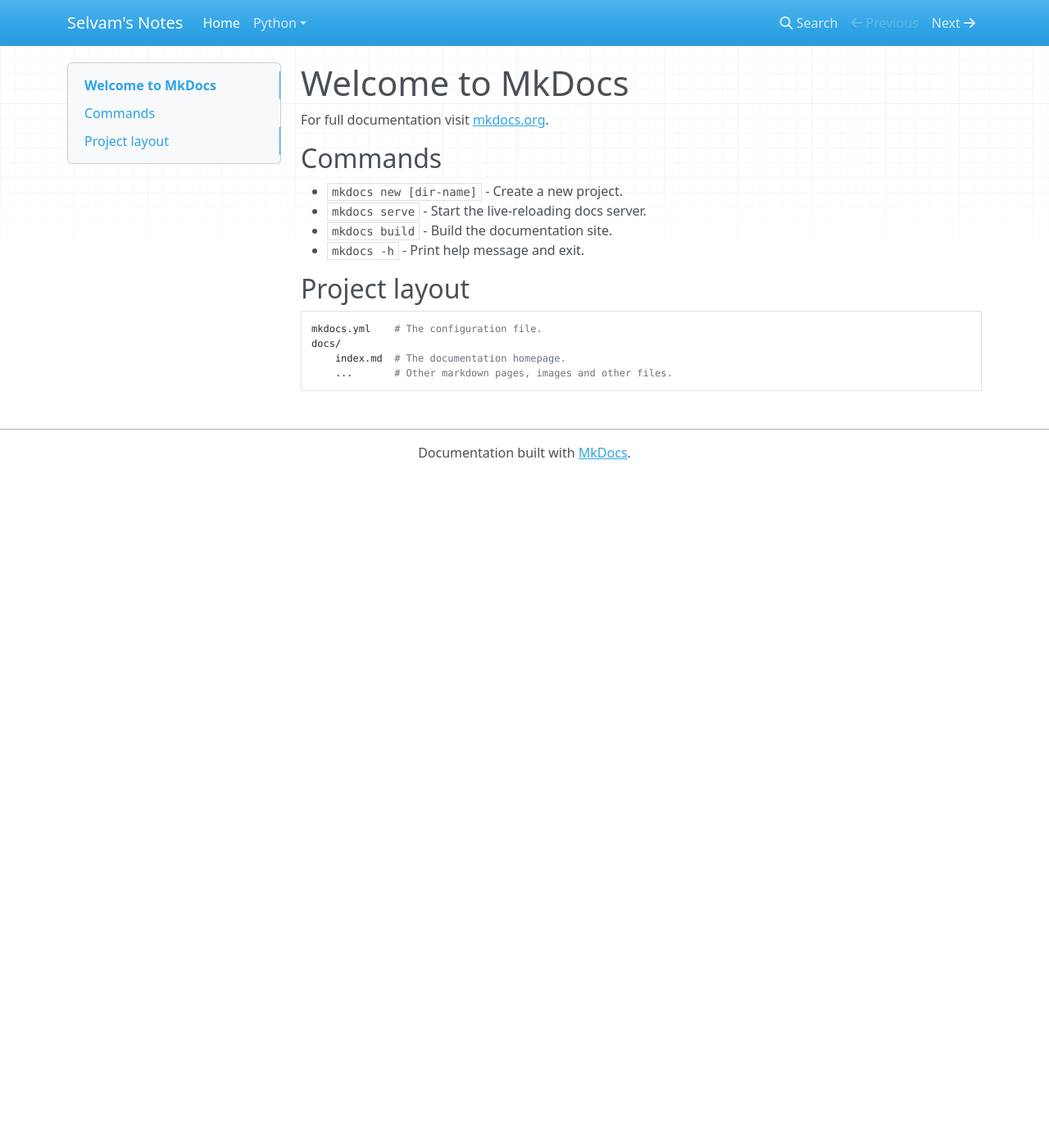
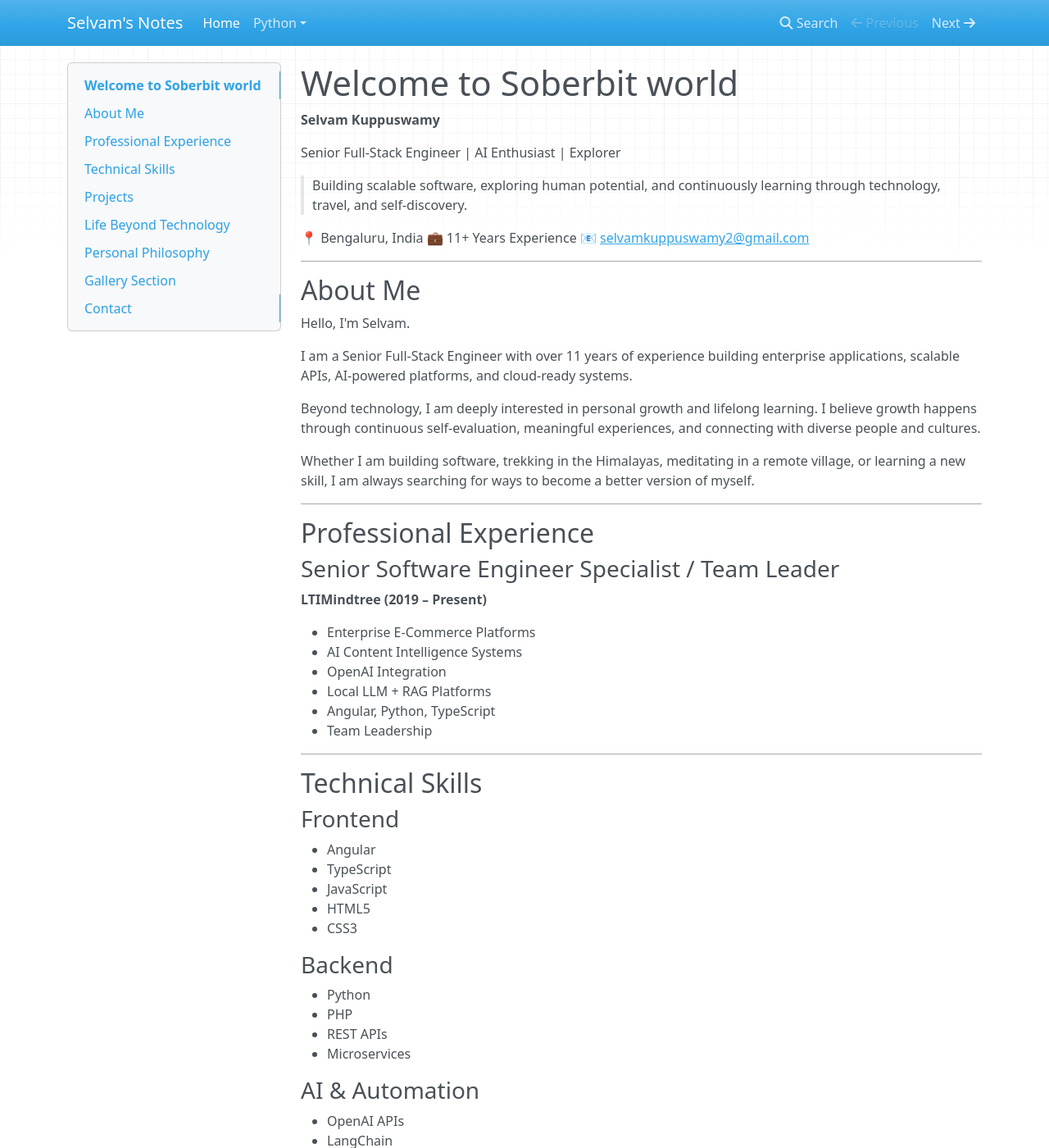
Before and after one commit to jselvam/notes, an MkDocs documentation site: the page built from docs/index.md, in a window 1280 px wide and 1400 px high. Shown: the whole window at 82% size. Built offline with MkDocs 1.6.1, drawn with Linux system fonts in a browser that asks for light colours; nearby versions of some CDN libraries; some of the changed text lies outside the part shown.

Commit message:
Enhance documentation by adding sliding window problems to mkdocs, updating README with book export instructions, and personalizing index with professional details. Update .gitignore to exclude additional files.

```diff
--- a/docs/index.md
+++ b/docs/index.md
@@ -1,17 +1,194 @@
-# Welcome to MkDocs
+# Welcome to Soberbit world
 
-For full documentation visit [mkdocs.org](https://www.mkdocs.org).
+**Selvam Kuppuswamy**
 
-## Commands
+Senior Full-Stack Engineer | AI Enthusiast | Explorer
 
-* `mkdocs new [dir-name]` - Create a new project.
-* `mkdocs serve` - Start the live-reloading docs server.
-* `mkdocs build` - Build the documentation site.
-* `mkdocs -h` - Print help message and exit.
+> Building scalable software, exploring human potential, and continuously learning through technology, travel, and self-discovery.
 
-## Project layout
+📍 Bengaluru, India
+💼 11+ Years Experience
+📧 [selvamkuppuswamy2@gmail.com](mailto:selvamkuppuswamy2@gmail.com)
 
-    mkdocs.yml    # The configuration file.
-    docs/
-        index.md  # The documentation homepage.
-        ...       # Other markdown pages, images and other files.
+---
+
+## About Me
+
+Hello, I'm Selvam.
+
+I am a Senior Full-Stack Engineer with over 11 years of experience building enterprise applications, scalable APIs, AI-powered platforms, and cloud-ready systems.
+
+Beyond technology, I am deeply interested in personal growth and lifelong learning. I believe growth happens through continuous self-evaluation, meaningful experiences, and connecting with diverse people and cultures.
+
+Whether I am building software, trekking in the Himalayas, meditating in a remote village, or learning a new skill, I am always searching for ways to become a better version of myself.
+
+---
+
+## Professional Experience
+
+### Senior Software Engineer Specialist / Team Leader
+
+**LTIMindtree (2019 – Present)**
+
+* Enterprise E-Commerce Platforms
+* AI Content Intelligence Systems
+* OpenAI Integration
+* Local LLM + RAG Platforms
+* Angular, Python, TypeScript
+* Team Leadership
+
+---
+
+## Technical Skills
+
+### Frontend
+
+* Angular
+* TypeScript
+* JavaScript
+* HTML5
+* CSS3
+
+### Backend
+
+* Python
+* PHP
+* REST APIs
+* Microservices
+
+### AI & Automation
+
+* OpenAI APIs
+* LangChain
+* Ollama
+* RAG Systems
+* NLP
+* spaCy
+
+### DevOps
+
+* Docker
+* Jenkins
+* CI/CD
+* Linux
+
+### Databases
+
+* MySQL
+* PostgreSQL
+* Redis
+* Elasticsearch
+
+---
+
+## Projects
+
+### AI Content Intelligence Platform
+
+Built an AI-powered content processing platform using OpenAI and NLP pipelines for intelligent automation and content enrichment.
+
+### Local LLM + RAG Platform
+
+Designed and implemented an offline AI assistant using:
+
+* Ollama
+* ChromaDB
+* LangChain
+* Node.js
+* TypeScript
+
+### Enterprise E-Commerce Platform
+
+Architected and delivered scalable enterprise-grade applications supporting business-critical workflows.
+
+---
+
+## Life Beyond Technology
+
+### Spiritual Growth
+
+Meditation and self-reflection are important parts of my life. I regularly explore mindfulness practices and personal development techniques.
+
+### Himalayan Trekking
+
+I enjoy trekking through the Himalayan mountains and experiencing nature away from modern distractions.
+
+### Camping & Adventure
+
+I enjoy:
+
+* Camping
+* Travel planning
+* Efficient backpack packing
+* Outdoor survival basics
+
+### Village & Cultural Exploration
+
+I love exploring remote villages, understanding local lifestyles, traditions, and cultural practices.
+
+### Cooking
+
+Passionate about preparing and experimenting with Indian cuisine.
+
+### Learning & Socializing
+
+I enjoy meeting new people, exchanging ideas, and learning from different perspectives and life experiences.
+
+---
+
+## Personal Philosophy
+
+> "Continuous improvement is a lifelong journey. Technology helps us solve external problems, while self-awareness helps us solve internal ones."
+
+I strive to balance:
+
+* Professional Excellence
+* Emotional Growth
+* Physical Health
+* Spiritual Awareness
+* Meaningful Relationships
+
+---
+
+## Gallery Section
+
+Use your uploaded photo as the hero profile image.
+
+You can later add:
+
+* Himalayan trek photos
+* Camping photos
+* Cooking photos
+* Village exploration photos
+* Conference or tech-event photos
+
+---
+
+## Contact
+
+* Email: [selvamkuppuswamy2@gmail.com](mailto:selvamkuppuswamy2@gmail.com)
+* Location: Bengaluru, India
+* LinkedIn
+* GitHub
+* Personal Blog
+
+---
+
+### Design Style Recommendation
+
+For your personality, I'd avoid a typical corporate résumé site.
+
+Use a theme that blends:
+
+* Professional Engineer
+* Explorer
+* Lifelong Learner
+
+Colors:
+
+* Dark charcoal
+* Forest green
+* Mountain blue
+* Warm off-white
+
+This would make you look like a senior engineer who is also thoughtful, adventurous, and growth-oriented rather than just another software developer portfolio.
--- a/mkdocs.yml
+++ b/mkdocs.yml
@@ -124,6 +124,9 @@
         - Core concepts: python/data-structures/sorting-algorithms/core-concepts.md
         - Interview problems: python/data-structures/sorting-algorithms/interview-problems.md
         - Interview questions: python/data-structures/sorting-algorithms/interview-questions.md
+      - Sliding Window:
+        - Maximum sum subarray of size k: python/data-structures/sliding-window/maximum-sum-subarray-size-k.md
+        - Minimum size subarray sum: python/data-structures/sliding-window/minimum-size-subarray-sum.md
       - Stacks, Queues, and Linked Lists:
         - Core concepts: python/data-structures/stacks-queues-linked-lists/core-concepts.md
         - Interview problems: python/data-structures/stacks-queues-linked-lists/interview-problems.md
```
Also changed, not shown: README.md (+17 -0 lines), docs/python/data-structures/sliding-window/maximum-sum-subarray-size-k.md (added, +140 -0 lines), docs/python/data-structures/sliding-window/minimum-size-subarray-sum.md (added, +217 -0 lines), 3 other files.
